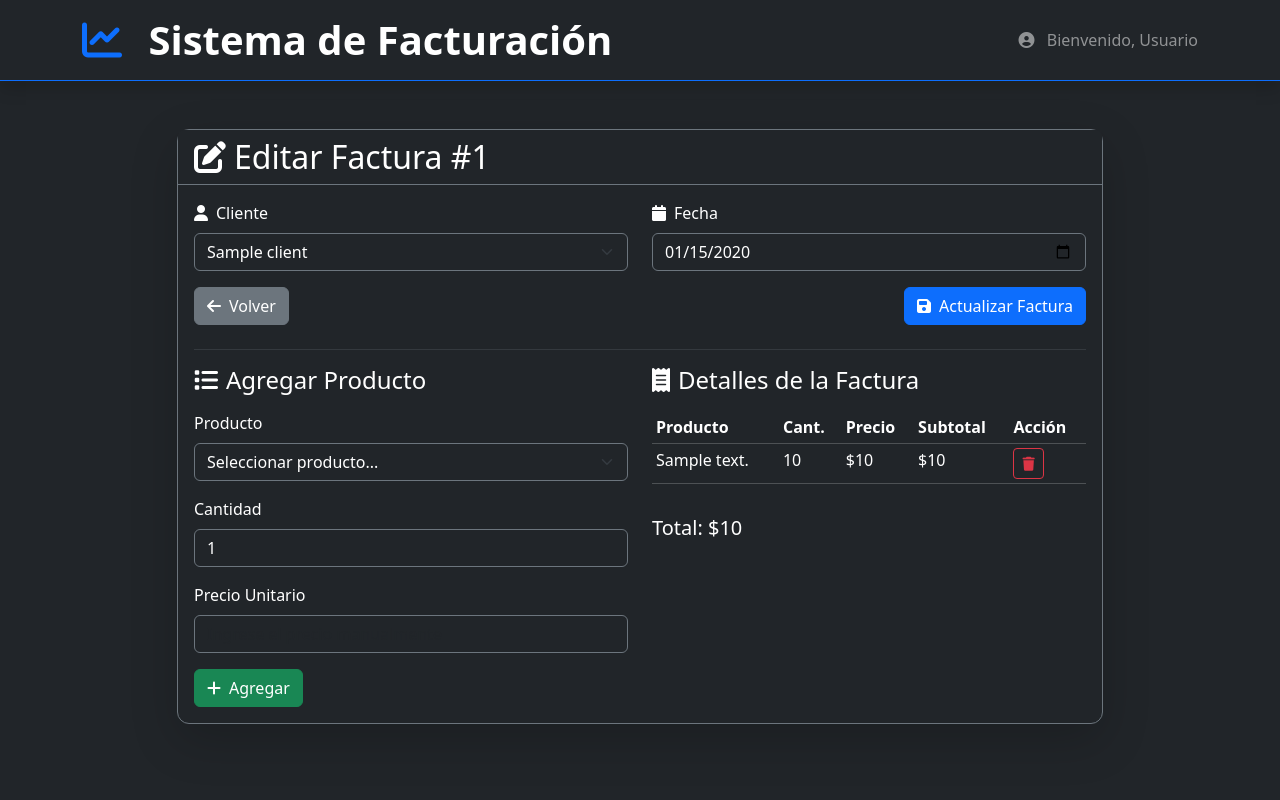
After one commit to SantiagoArteche/urquiza-invoice, a Flask app: page /invoice/edit/1 in a window 1280 px wide. The commit adds this page. Run offline with Flask 3, Linux system fonts and the light colour scheme; tables that the repository leaves empty hold one stand-in row (values such as "Sample post"); parts of the project's set-up code (start-up, migrations or seed data) failed here and were passed over.

Commit message:
feat(invoice): create views

```diff
--- /dev/null
+++ b/src/presentation/templates/edit-invoice.html
@@ -0,0 +1,221 @@
+<!DOCTYPE html>
+<html lang="es">
+  <head>
+    <meta charset="UTF-8" />
+    <meta name="viewport" content="width=device-width, initial-scale=1.0" />
+    <title>Editar Factura</title>
+    <link
+      href="https://cdn.jsdelivr.net/npm/bootstrap@5.3.3/dist/css/bootstrap.min.css"
+      rel="stylesheet"
+    />
+    <link
+      href="https://cdnjs.cloudflare.com/ajax/libs/font-awesome/6.4.0/css/all.min.css"
+      rel="stylesheet"
+    />
+  </head>
+  <body class="bg-dark text-white min-vh-100">
+    <header class="bg-dark border-bottom border-primary py-3 shadow">
+      <div class="container">
+        <div class="row align-items-center">
+          <div class="col-md-6">
+            <h1 class="text-white mb-0 fw-bold">
+              <a
+                href="{{ url_for('auth.dashboard') }}"
+                style="color: white; text-decoration: none"
+              >
+                <i class="fas fa-chart-line me-3 text-primary"></i>
+                Sistema de Facturación
+              </a>
+            </h1>
+          </div>
+          <div class="col-md-6 text-md-end">
+            <div class="text-white-50">
+              <i class="fas fa-user-circle me-2"></i>
+              <span>Bienvenido, Usuario</span>
+            </div>
+          </div>
+        </div>
+      </div>
+    </header>
+
+    <div class="container py-5">
+      <div class="row justify-content-center">
+        <div class="col-lg-10">
+          <div
+            class="card bg-dark border-secondary shadow-lg"
+            style="border-radius: 12px"
+          >
+            <div class="card-header bg-dark border-secondary">
+              <h2 class="text-white mb-0">
+                <i class="fas fa-edit me-2"></i>Editar Factura #{{ invoice.id }}
+              </h2>
+            </div>
+            <div class="card-body">
+              {% if message %}
+              <div class="alert alert-danger" role="alert">
+                <i class="fas fa-exclamation-triangle me-2"></i>{{ message }}
+              </div>
+              {% endif %}
+
+              <form method="POST" class="mb-4">
+                <div class="row">
+                  <div class="col-md-6 mb-3">
+                    <label for="client_id" class="form-label text-white">
+                      <i class="fas fa-user me-2"></i>Cliente
+                    </label>
+                    <select
+                      class="form-select bg-dark text-white border-secondary"
+                      id="client_id"
+                      name="client_id"
+                      required
+                    >
+                      {% for client in clients %}
+                      <option value="{{ client.id }}" {% if client.id == invoice.client_id %}selected{% endif %}>
+                        {{ client.name }}
+                      </option>
+                      {% endfor %}
+                    </select>
+                  </div>
+
+                  <div class="col-md-6 mb-3">
+                    <label for="date" class="form-label text-white">
+                      <i class="fas fa-calendar me-2"></i>Fecha
+                    </label>
+                    <input
+                      type="date"
+                      class="form-control bg-dark text-white border-secondary"
+                      id="date"
+                      name="date"
+                      value="{{ invoice.date.strftime('%Y-%m-%d') }}"
+                      required
+                    />
+                  </div>
+                </div>
+
+                <div class="d-flex justify-content-between mb-4">
+                  <a
+                    href="{{ url_for('invoice.list') }}"
+                    class="btn btn-secondary"
+                  >
+                    <i class="fas fa-arrow-left me-2"></i>Volver
+                  </a>
+                  <button type="submit" class="btn btn-primary">
+                    <i class="fas fa-save me-2"></i>Actualizar Factura
+                  </button>
+                </div>
+              </form>
+
+              <hr class="border-secondary" />
+
+              <div class="row">
+                <div class="col-md-6">
+                  <h4 class="text-white mb-3">
+                    <i class="fas fa-list me-2"></i>Agregar Producto
+                  </h4>
+                  <form method="POST" action="{{ url_for('invoice.add_product', invoice_id=invoice.id) }}">
+                    <div class="mb-3">
+                      <label for="product_id" class="form-label text-white">Producto</label>
+                      <select
+                        class="form-select bg-dark text-white border-secondary"
+                        id="product_id"
+                        name="product_id"
+                        required
+                      >
+                        <option value="">Seleccionar producto...</option>
+                        {% for product in products %}
+                        <option value="{{ product.id }}">
+                          {{ product.description }} - ${{ product.price }}
+                        </option>
+                        {% endfor %}
+                      </select>
+                    </div>
+                    <div class="mb-3">
+                      <label for="quantity" class="form-label text-white">Cantidad</label>
+                      <input
+                        type="number"
+                        class="form-control bg-dark text-white border-secondary"
+                        id="quantity"
+                        name="quantity"
+                        min="1"
+                        value="1"
+                        required
+                      />
+                    </div>
+                    <div class="mb-3">
+                      <label for="unit_price" class="form-label text-white">Precio Unitario</label>
+                      <input
+                        type="number"
+                        class="form-control bg-dark text-white border-secondary"
+                        id="unit_price"
+                        name="unit_price"
+                        min="0"
+                        step="0.01"
+                        placeholder="Ingrese el precio manualmente"
+                        required
+                      />
+                    </div>
+                    <button type="submit" class="btn btn-success">
+                      <i class="fas fa-plus me-2"></i>Agregar
+                    </button>
+                  </form>
+                </div>
+
+                <div class="col-md-6">
+                  <h4 class="text-white mb-3">
+                    <i class="fas fa-receipt me-2"></i>Detalles de la Factura
+                  </h4>
+                  {% if details %}
+                  <div class="table-responsive">
+                    <table class="table table-dark table-sm">
+                      <thead>
+                        <tr>
+                          <th>Producto</th>
+                          <th>Cant.</th>
+                          <th>Precio</th>
+                          <th>Subtotal</th>
+                          <th>Acción</th>
+                        </tr>
+                      </thead>
+                      <tbody>
+                        {% for detail in details %}
+                        <tr>
+                          <td>{{ detail.product.description if detail.product else 'Producto eliminado' }}</td>
+                          <td>{{ detail.quantity }}</td>
+                          <td>${{ detail.unit_price }}</td>
+                          <td>${{ detail.subtotal }}</td>
+                          <td>
+                            <form method="POST" action="{{ url_for('invoice.remove_product', detail_id=detail.id) }}" style="display: inline;">
+                              <button
+                                type="submit"
+                                class="btn btn-sm btn-outline-danger"
+                                onclick="return confirm('¿Estás seguro de eliminar este producto?')"
+                              >
+                                <i class="fas fa-trash"></i>
+                              </button>
+                            </form>
+                          </td>
+                        </tr>
+                        {% endfor %}
+                      </tbody>
+                    </table>
+                  </div>
+                  {% else %}
+                  <p class="text-muted">No hay productos agregados</p>
+                  {% endif %}
+
+                  <div class="mt-3">
+                    <h5 class="text-white">
+                      Total: ${{ invoice.total or 0 }}
+                    </h5>
+                  </div>
+                </div>
+              </div>
+            </div>
+          </div>
+        </div>
+      </div>
+    </div>
+
+    <script src="https://cdn.jsdelivr.net/npm/bootstrap@5.3.3/dist/js/bootstrap.bundle.min.js"></script>
+  </body>
+</html>
```
Also changed, not shown: src/presentation/templates/create-invoice.html (added, +121 -0 lines), src/presentation/templates/home.html (+2 -5 lines), src/presentation/templates/invoice-list.html (added, +143 -0 lines).
